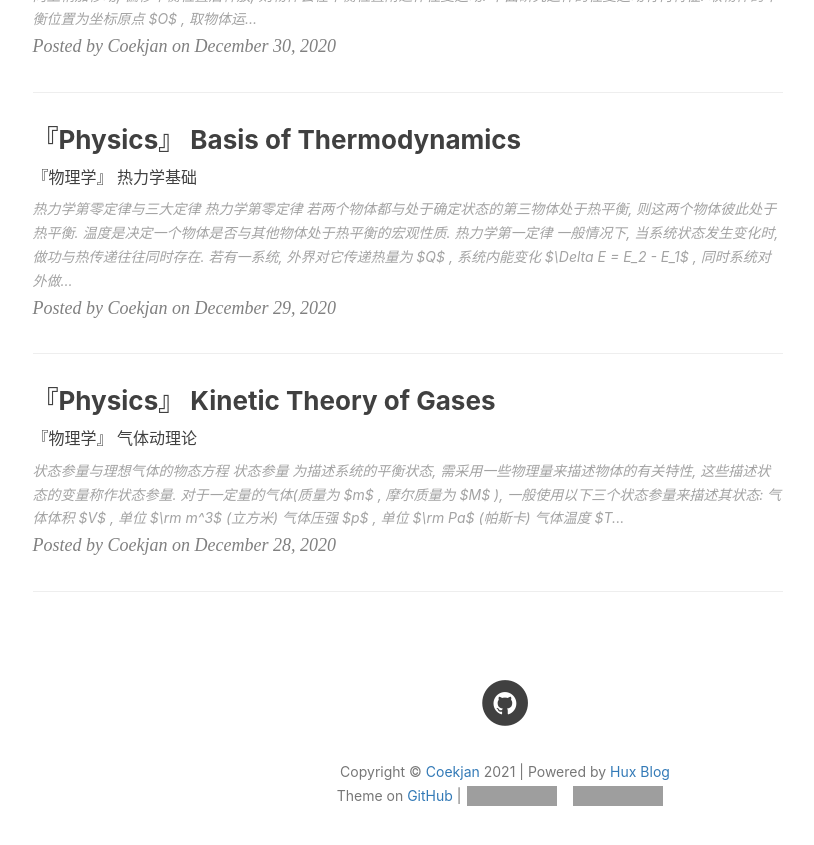
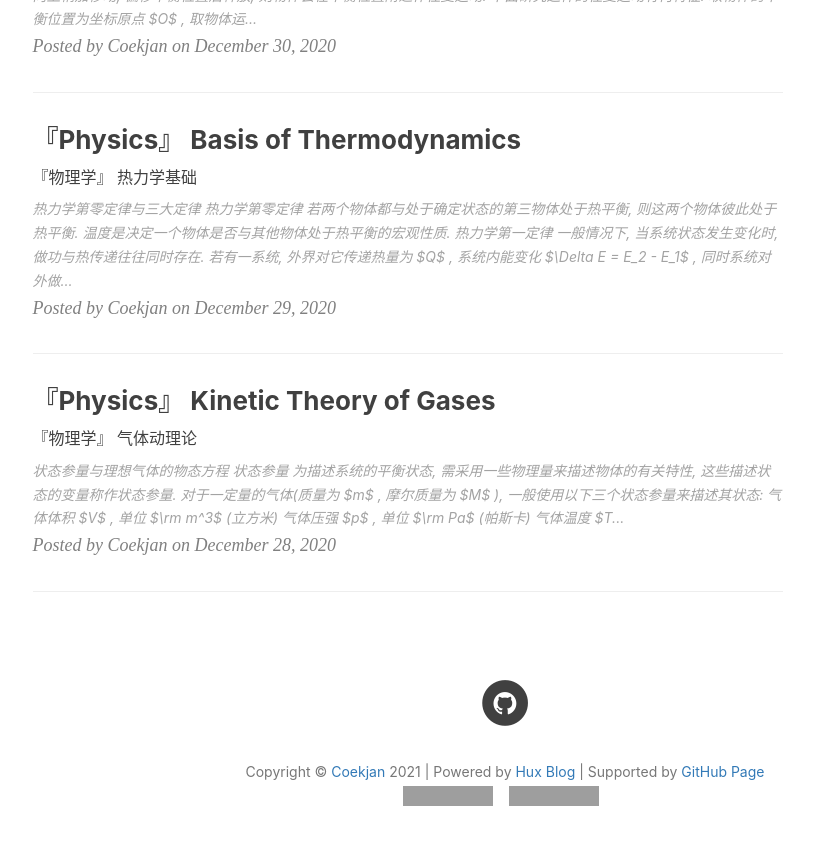
Before and after one commit to Coekjan/coekjan.github.io, a Jekyll site: the page built from index.html, in a window 1280 px wide and 900 px high, scrolled down 2317 px. Shown: the top 845 px of the window, without its empty margins (135-949 px from the left). Built offline with Jekyll 4.4.1, drawn with Linux system fonts in a browser that asks for light colours; nearby versions of some CDN libraries; the list of posts is cut into pages by our own code; comment, search, counter and statistics services are not loaded; grey boxes are pictures that could not be loaded.

Commit message:
Update footer.html

```diff
--- a/_includes/footer.html
+++ b/_includes/footer.html
@@ -91,9 +91,7 @@
                     {% endif %}
                 </ul>
                 <p class="copyright text-muted">
-                    Copyright &copy; <a href="https://github.com/Coekjan">{{ site.author }}</a> {{ site.time | date: '%Y' }} | Powered by <a href="http://huangxuan.me/">Hux Blog</a>
-                    <br>
-                    Theme on <a href="{{ site.github_repo }}">GitHub</a> |
+                    Copyright &copy; <a href="{{ site.github_url }}">{{ site.author }}</a> {{ site.time | date: '%Y' }} | Powered by <a href="http://huangxuan.me/">Hux Blog</a> | Supported by <a href="{{ site.github_repo }}">GitHub Page</a><br>
                     <iframe
                         style="margin-left: 2px; margin-bottom:-5px;"
                         frameborder="0" scrolling="0" width="100px" height="20px"
```
